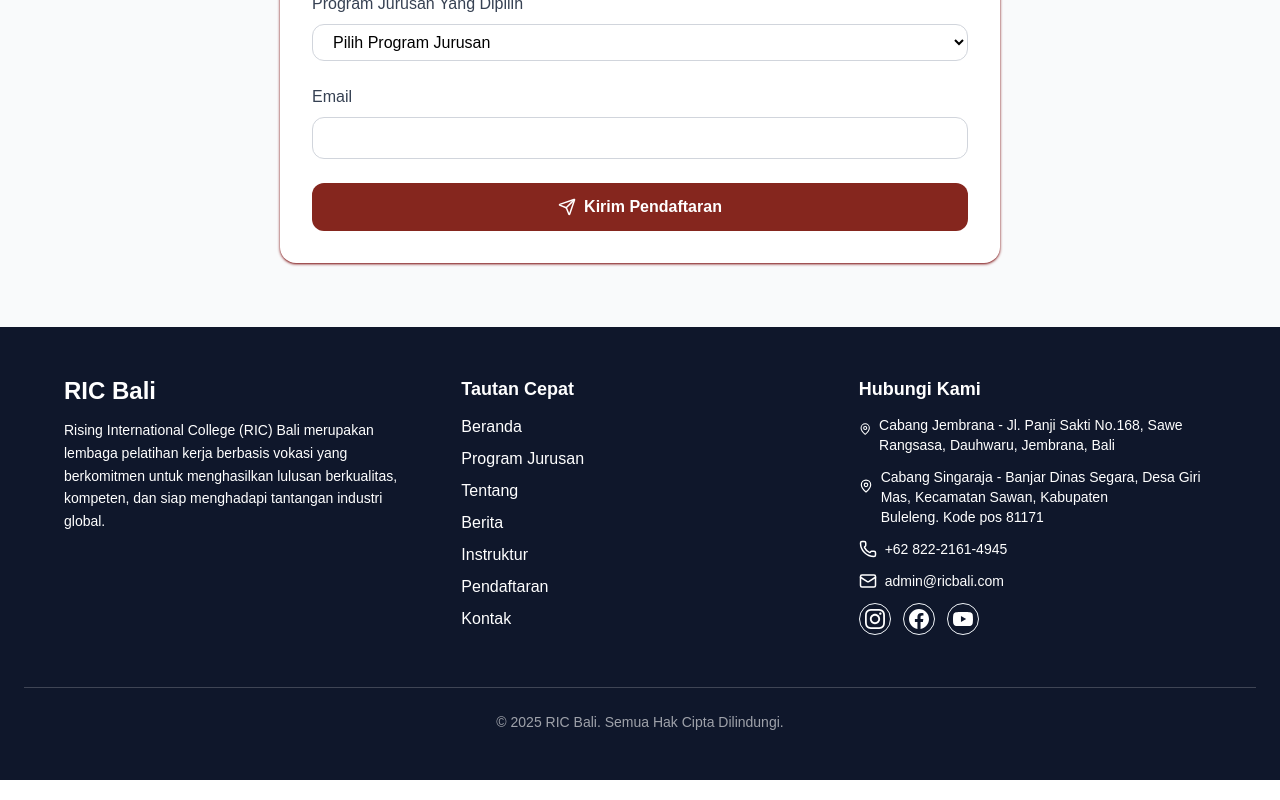
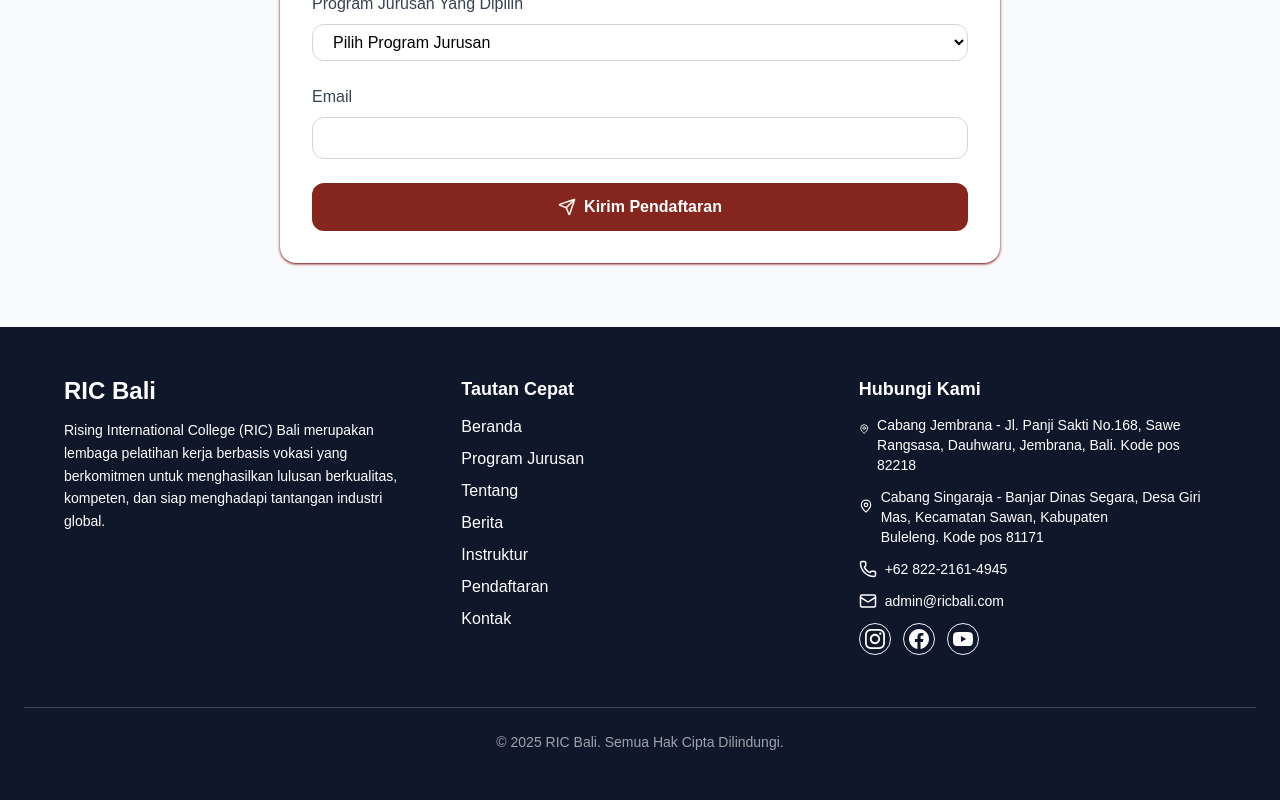
Before and after one commit to wahyudwiprstka/ricbalicollege, a Next.js app: page /pendaftaran in a window 1280 px wide. Shown: the part 1776-2576 px from the top of the page. Built offline with nearby package versions, Linux system fonts and the light colour scheme; a web font is replaced by a local one.

Commit message:
edit alamat

```diff
--- a/app/components/Footer.tsx
+++ b/app/components/Footer.tsx
@@ -89,7 +89,7 @@ export default function Footer() {
               <MapPin size={20} className="mt-1 " />
               <span>
                 Cabang Jembrana - Jl. Panji Sakti No.168, Sawe Rangsasa,
-                Dauhwaru, Jembrana, Bali
+                Dauhwaru, Jembrana, Bali. Kode pos 82218
               </span>
             </li>
             <li className="flex items-start gap-2">
```
